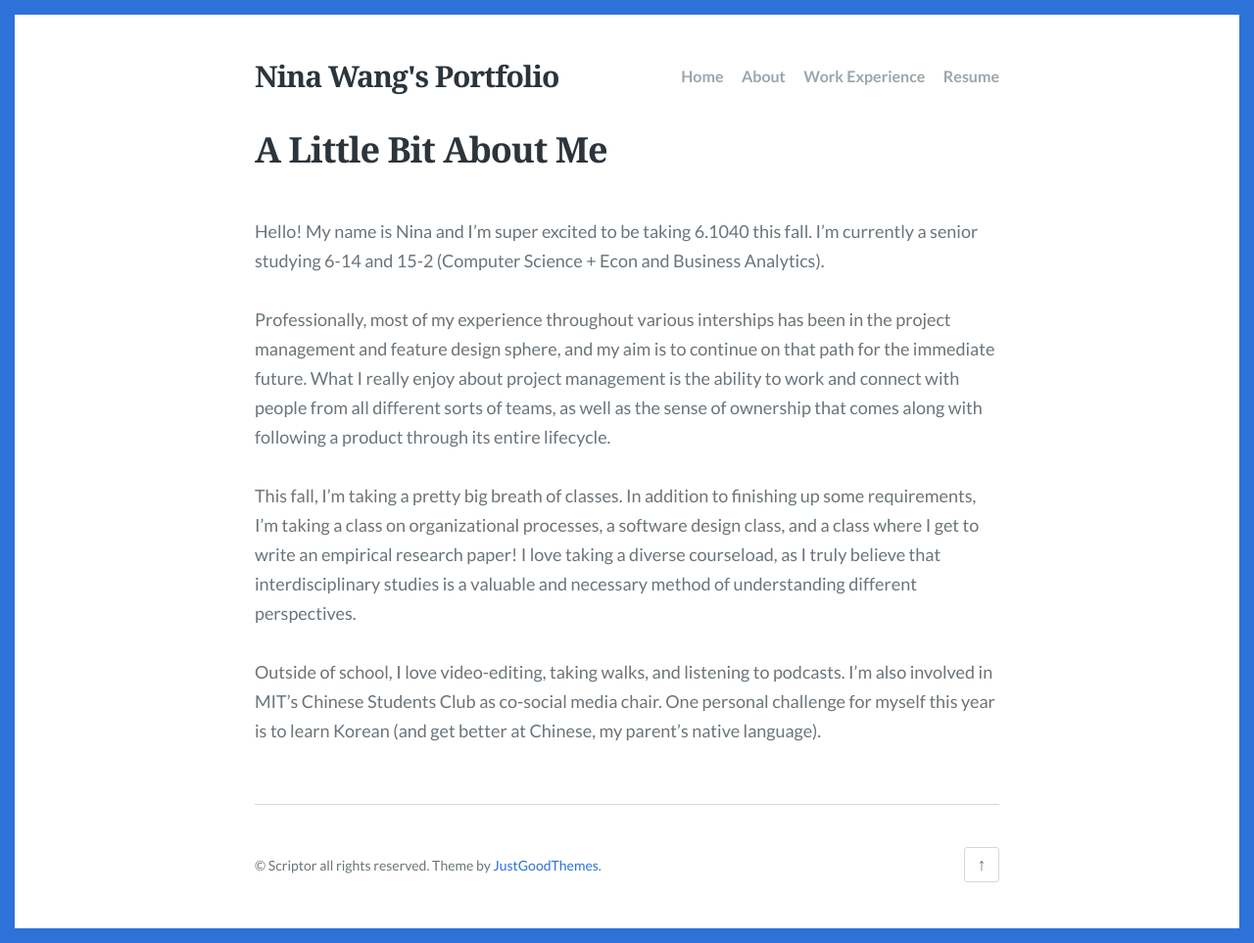
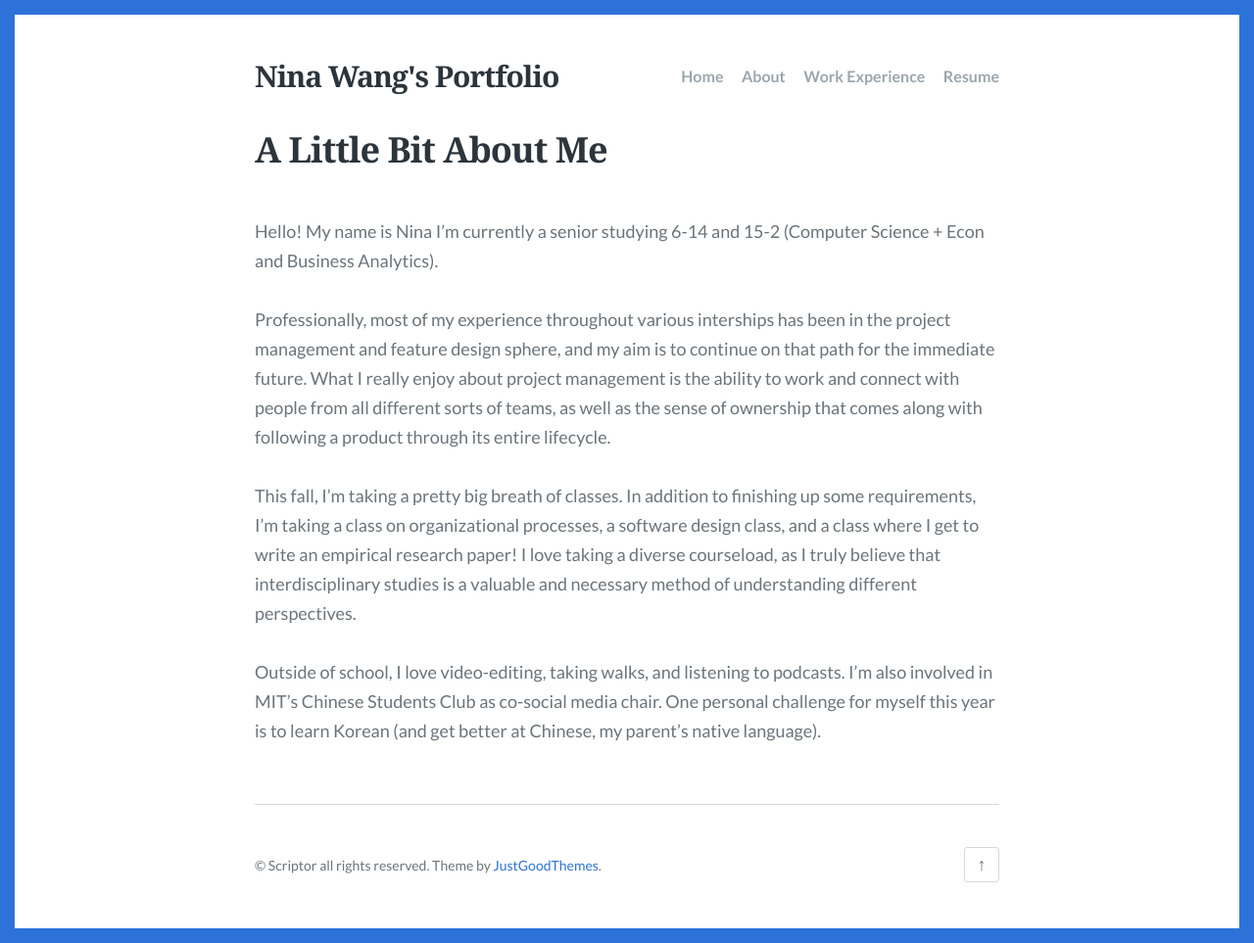
Before and after one commit to ninawang4/ninawang4.github.io, a Jekyll site: the page built from _pages/about.md, in a window 1280 px wide. Shown: the whole page at 98% size. Built offline with Jekyll 4.4.1, drawn with Linux system fonts in a browser that asks for light colours.

Commit message:
fix about page

```diff
--- a/_pages/about.md
+++ b/_pages/about.md
@@ -4,7 +4,7 @@ title: A Little Bit About Me
 permalink: "/about/"
 ---
 
-Hello! My name is Nina and I'm super excited to be taking 6.1040 this fall. I'm currently a senior studying 6-14 and 15-2 (Computer Science + Econ and Business Analytics).
+Hello! My name is Nina I'm currently a senior studying 6-14 and 15-2 (Computer Science + Econ and Business Analytics).
 
 Professionally, most of my experience throughout various interships has been in the
 project management and feature design sphere, and my aim is to continue on that path for the immediate future. What I really enjoy about project management is the ability to work and connect with people from all different sorts of teams, as well as the sense of ownership that comes along with following a product through its entire lifecycle.
```
